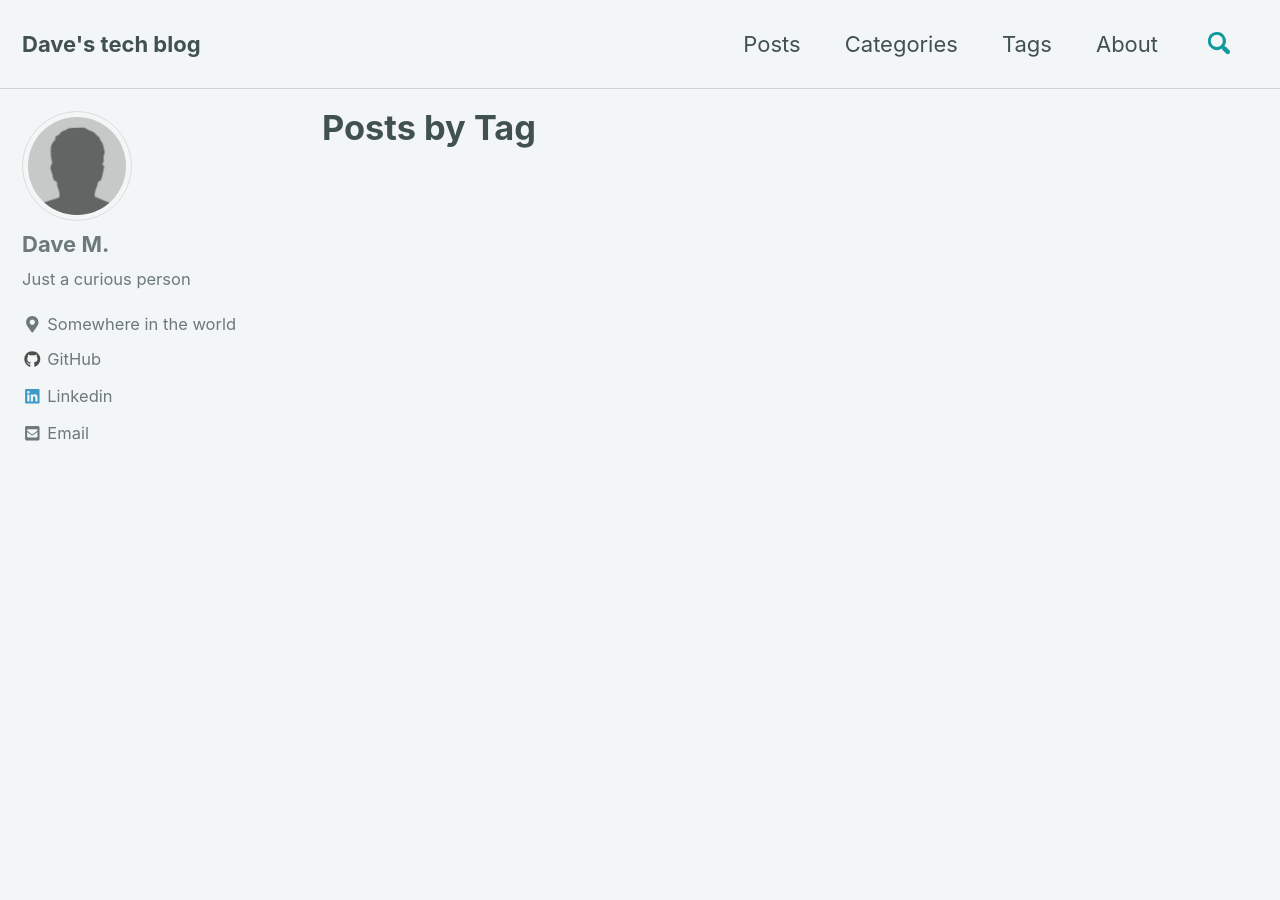
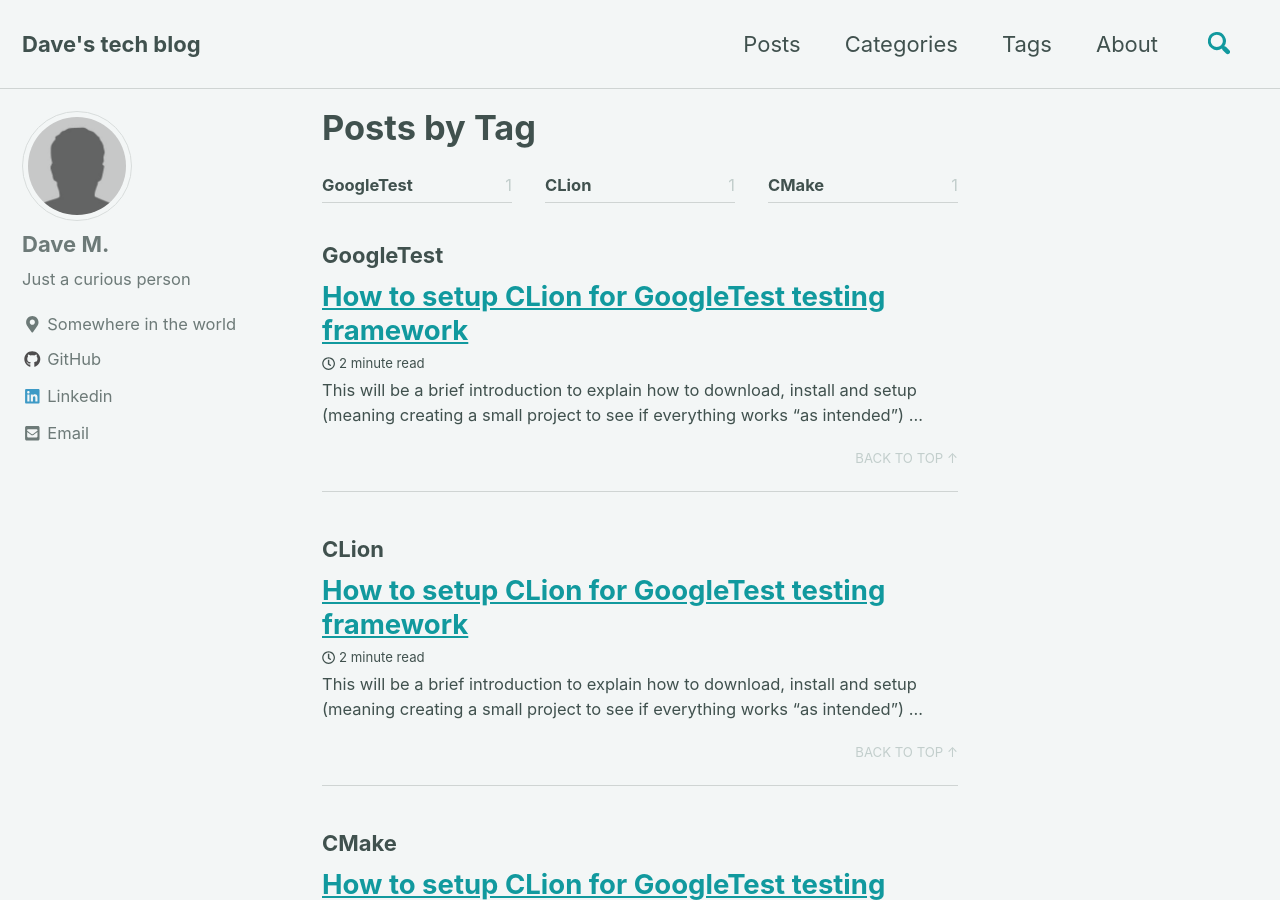
Before and after one commit to dave-man/dave-man.github.io, a Jekyll site: the page built from _pages/tag-archive.md, in a window 1280 px wide and 900 px high. Built offline with Jekyll 4.4.1, drawn with Linux system fonts in a browser that asks for light colours; cached includes are drawn as plain includes; nearby versions of some CDN libraries; some of the changed text lies outside the part shown.

Commit message:
Add categories and tags to first post

```diff
--- a/_posts/2019-06-29-Setup-CLion-with-GoogleTest.md
+++ b/_posts/2019-06-29-Setup-CLion-with-GoogleTest.md
@@ -2,6 +2,12 @@
 layout: post
 title: "How to setup CLion for GoogleTest testing framework"
 date: 2019-06-29
+categories:
+  - Blog
+tags:
+  - GoogleTest
+  - CLion
+  - CMake
 ---
 
 This will be a brief introduction to explain how to download, install
```
